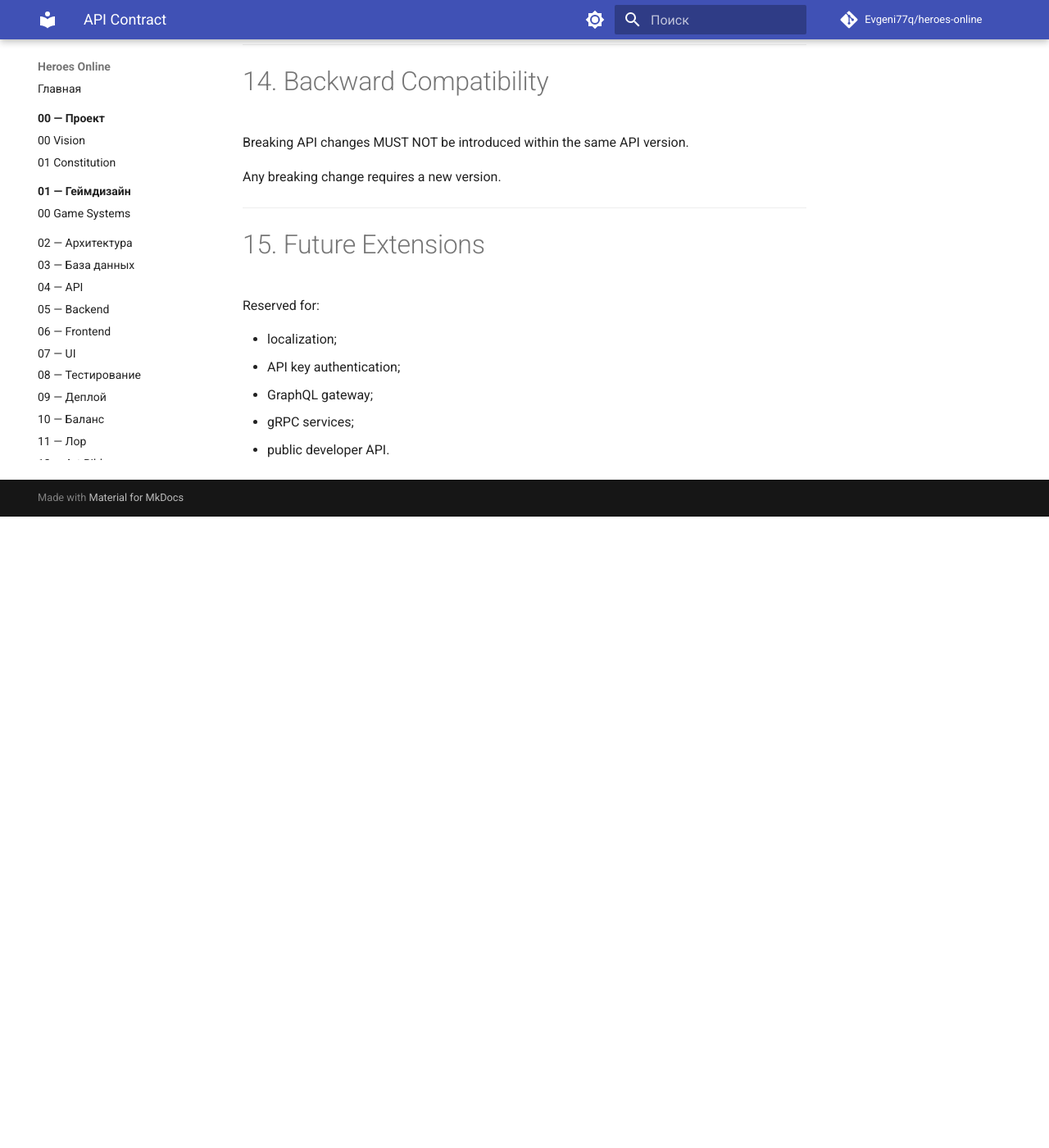
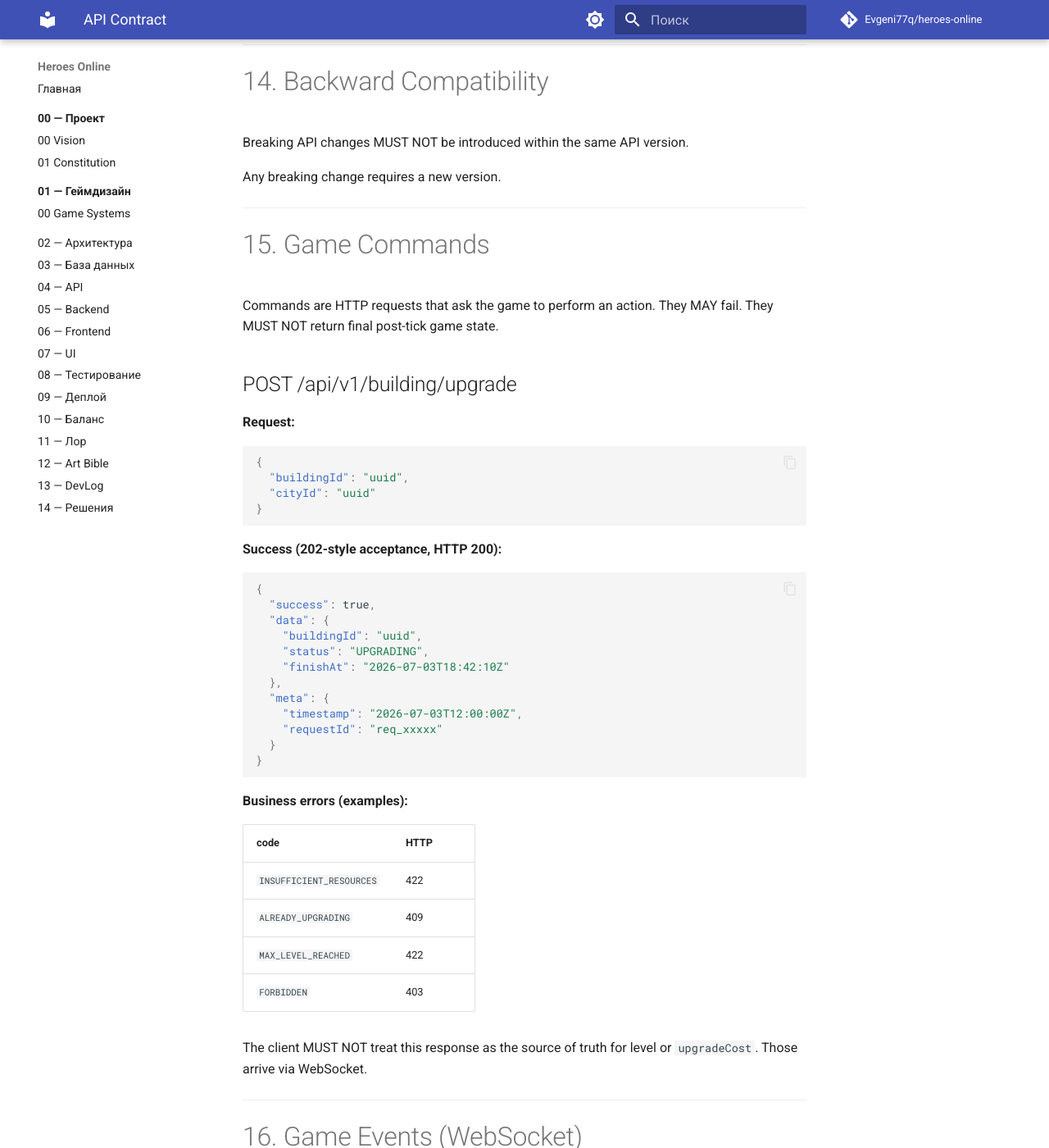
Before and after one commit to Evgeni77q/heroes-online, an MkDocs documentation site: the page built from docs/06_Backend/01_API_Contract.md, in a window 1280 px wide and 1400 px high, scrolled down 5685 px. Shown: the whole window at 82% size. Built offline with MkDocs 1.6.1 and Material for MkDocs 9.7.7, drawn with Linux system fonts in a browser that asks for light colours; comment, search, counter and statistics services are not loaded; before the commit the page ends 6315 px from its top, so only the background shows below that; some of the changed text lies outside the part shown.

Commit message:
docs: add game commands vs events and golden rule for Story 4

````diff
--- a/docs/06_Backend/01_API_Contract.md
+++ b/docs/06_Backend/01_API_Contract.md
@@ -2,7 +2,7 @@
 
 **Version:** 1.0
 **Status:** Approved
-**Last Updated:** 2026-07-03
+**Last Updated:** 2026-07-03 (Game Commands & Events)
 
 ---
 
@@ -240,7 +240,81 @@
 
 ---
 
-# 15. Future Extensions
+# 15. Game Commands
+
+Commands are HTTP requests that ask the game to perform an action. They MAY fail. They MUST NOT return final post-tick game state.
+
+## POST /api/v1/building/upgrade
+
+**Request:**
+
+```json
+{
+  "buildingId": "uuid",
+  "cityId": "uuid"
+}
+```
+
+**Success (202-style acceptance, HTTP 200):**
+
+```json
+{
+  "success": true,
+  "data": {
+    "buildingId": "uuid",
+    "status": "UPGRADING",
+    "finishAt": "2026-07-03T18:42:10Z"
+  },
+  "meta": {
+    "timestamp": "2026-07-03T12:00:00Z",
+    "requestId": "req_xxxxx"
+  }
+}
+```
+
+**Business errors (examples):**
+
+| code | HTTP |
+|------|------|
+| `INSUFFICIENT_RESOURCES` | 422 |
+| `ALREADY_UPGRADING` | 409 |
+| `MAX_LEVEL_REACHED` | 422 |
+| `FORBIDDEN` | 403 |
+
+The client MUST NOT treat this response as the source of truth for level or `upgradeCost`. Those arrive via WebSocket.
+
+---
+
+# 16. Game Events (WebSocket)
+
+Events report facts that already happened. They are versioned contracts.
+
+## building.updated (v1)
+
+```json
+{
+  "event": "building.updated",
+  "version": 1,
+  "payload": {
+    "buildingId": "uuid",
+    "level": 2,
+    "status": "IDLE",
+    "upgradeCost": {
+      "wood": 120,
+      "stone": 80,
+      "gold": 40
+    }
+  }
+}
+```
+
+Emitted to the city owner only, after Game Loop completes the upgrade.
+
+Future events (`resources.updated`, `army.updated`, `territory.captured`) follow the same `event` + `version` + `payload` shape.
+
+---
+
+# 17. Future Extensions
 
 Reserved for:
 
````
Also changed, not shown: docs/00_Project/06_User_Stories.md (+23 -0 lines), docs/06_Backend/02_Backend_Architecture.md (+96 -5 lines), 2 other files.
